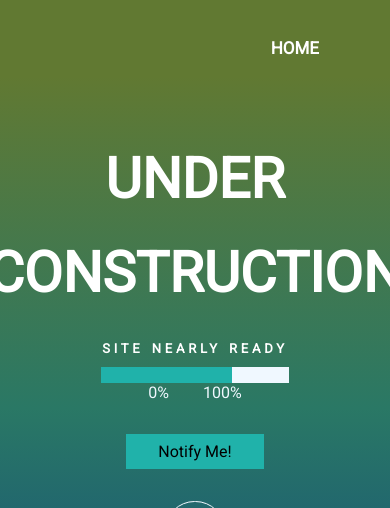
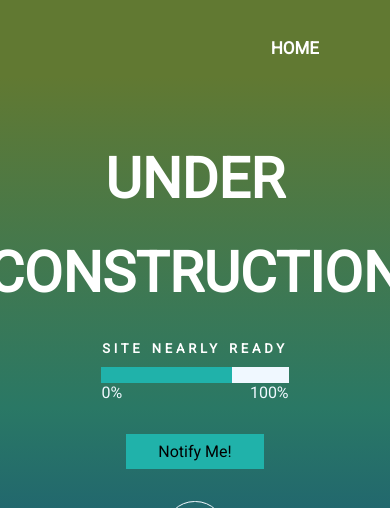
Before and after one commit to newpkorn/homework5, a plain HTML site: page index.html in a window 390 px wide. Shown: the top 508 px of the page. Drawn offline with Linux system fonts and the light colour scheme.

Commit message:
adjusted styles

```diff
--- a/styles.css
+++ b/styles.css
@@ -125,7 +125,7 @@ footer p {
 }
 
 @media(max-width: 800px) {
-    .status-bar {
+    .status-bar, .progress-number {
         width: 60%;
     }
 }
@@ -136,4 +136,8 @@ footer p {
         flex-direction: column;
         align-items: center;
     }
+    .progress-number {
+        width: 60%;
+        display: flex;
+    }
 }
```
